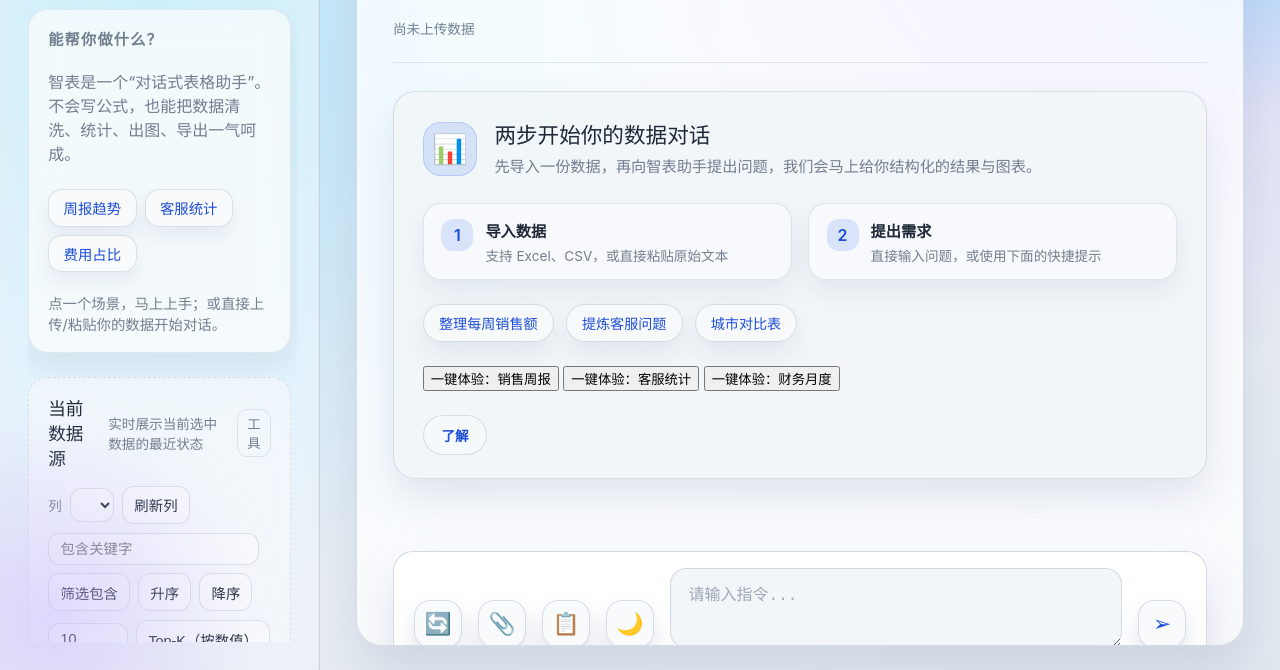
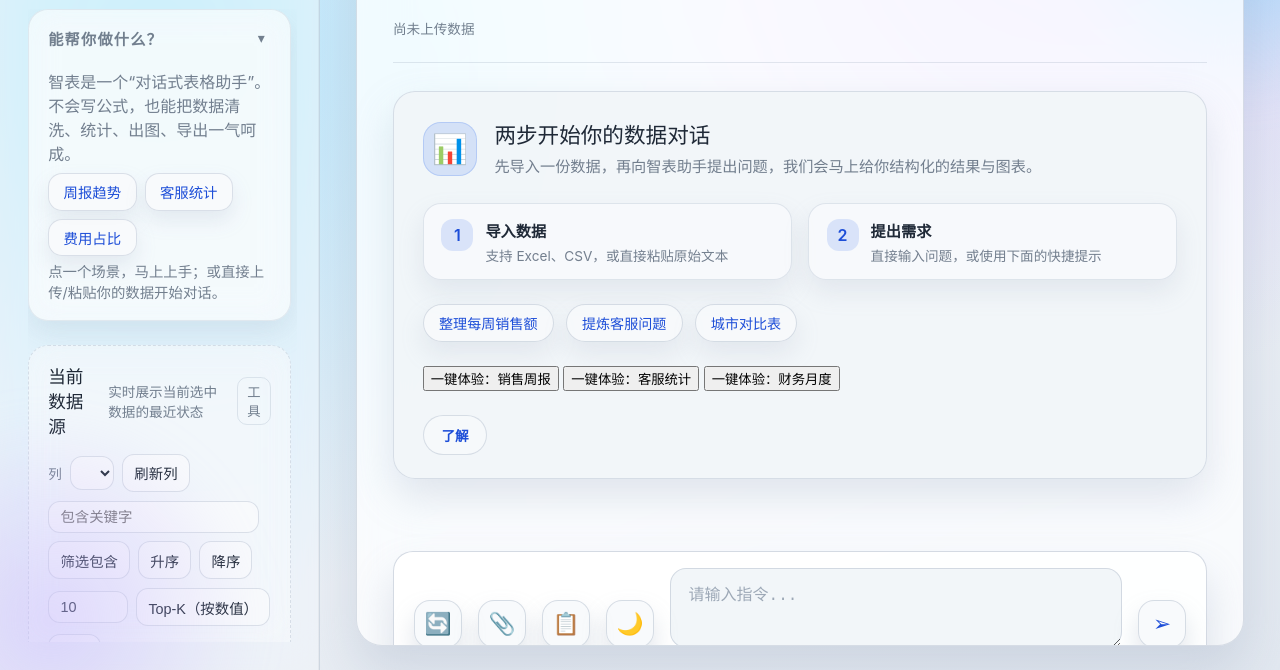
Before and after one commit to YugeGo/smartable-mvp, a website built with Vite: page index.html in a window 1280 px wide. Shown: the part 130-800 px from the top of the page. Built offline with nearby package versions, Linux system fonts and the light colour scheme.

Commit message:
feat(ui/sidebar): 侧栏区块可折叠（产品介绍/使用指南/常用统计图），状态持久化到 localStorage；优化样式与箭头动画

```diff
--- a/index.html
+++ b/index.html
@@ -19,7 +19,9 @@
             <section id="product-intro" class="sidebar-section" aria-label="产品介绍">
                 <header class="sidebar-section-header">
                     <h2>能帮你做什么？</h2>
+                    <button type="button" class="section-toggle" data-target="product-intro">▾</button>
                 </header>
+                <div class="section-body">
                     <p class="intro-copy">智表是一个“对话式表格助手”。不会写公式，也能把数据清洗、统计、出图、导出一气呵成。</p>
                     <div class="intro-chips" role="list">
                         <button type="button" class="intro-chip" data-sample="sales_weekly.csv" data-template="line-trend">周报趋势</button>
@@ -27,6 +29,7 @@
                         <button type="button" class="intro-chip" data-sample="finance_monthly.csv" data-template="pie-share">费用占比</button>
                     </div>
                     <p class="intro-note">点一个场景，马上上手；或直接上传/粘贴你的数据开始对话。</p>
+                </div>
             </section>
             <section id="data-preview" aria-live="polite" aria-label="当前数据预览" class="sidebar-section empty">
                 <header class="preview-header">
@@ -63,7 +66,9 @@
             <section id="guide-section" class="sidebar-section" aria-label="使用指南">
                 <header class="sidebar-section-header">
                     <h2>使用指南</h2>
+                    <button type="button" class="section-toggle" data-target="guide-section">▾</button>
                 </header>
+                <div class="section-body">
                     <div class="guide-controls">
                         <label for="guide-scenario">选择场景：</label>
                         <select id="guide-scenario" aria-label="选择引导场景">
@@ -72,12 +77,15 @@
                         <button type="button" id="guide-start-btn" class="guide-start">开始引导</button>
                     </div>
                     <p class="guide-note">按照场景一步步带你完成关键操作。</p>
+                </div>
             </section>
             <section id="chart-shortcuts" class="sidebar-section" aria-label="图表快捷指令">
                 <header class="shortcuts-header">
                     <h3>常用统计图</h3>
                     <span>一键生成常见图表类型</span>
+                    <button type="button" class="section-toggle" data-target="chart-shortcuts">▾</button>
                 </header>
+                <div class="section-body">
                     <div class="template-picker">
                         <label for="template-select">模板：</label>
                         <select id="template-select" aria-label="选择生成模板">
@@ -91,6 +99,7 @@
                         </select>
                     </div>
                     <div id="chart-shortcut-list" role="list"></div>
+                </div>
             </section>
         </div>
     </aside>
--- a/src/main.js
+++ b/src/main.js
@@ -70,7 +70,8 @@
 	bannerDismissed: 'smartable:banner-dismissed',
 	session: 'smartable:session',
 	darkMode: 'smartable:dark-mode',
-	toolCollapsed: 'smartable:tool-collapsed'
+	toolCollapsed: 'smartable:tool-collapsed',
+	sectionCollapsed: 'smartable:section-collapsed'
 };
 
 // --- 2. State Management ---
@@ -498,6 +499,7 @@
 initializeGuide();
 initializeProductIntro();
 initializeToolCollapse();
+initializeSidebarSectionCollapse();
 
 const dataInputColumn = document.getElementById('data-input-column');
 if (dataInputColumn) {
@@ -1319,6 +1321,55 @@
 	}
 }
 
+// 侧栏区块折叠：产品介绍、使用指南、常用统计图
+function initializeSidebarSectionCollapse() {
+	const toggles = document.querySelectorAll('.section-toggle');
+	if (!toggles || toggles.length === 0) return;
+
+	// 恢复状态
+	toggles.forEach(btn => {
+		const targetId = btn.getAttribute('data-target');
+		if (!targetId) return;
+		const section = document.getElementById(targetId);
+		if (!section) return;
+		try {
+			const raw = localStorage.getItem(STORAGE_KEYS.sectionCollapsed);
+			const map = raw ? JSON.parse(raw) : {};
+			const collapsed = !!map[targetId];
+			section.classList.toggle('collapsed', collapsed);
+			btn.setAttribute('aria-expanded', collapsed ? 'false' : 'true');
+			btn.setAttribute('aria-controls', `${targetId}-body`);
+		} catch (e) {
+			// ignore
+		}
+		// 确保 section-body 有唯一 id 便于无障碍
+		const body = section.querySelector('.section-body');
+		if (body && !body.id) {
+			body.id = `${targetId}-body`;
+		}
+	});
+
+	// 绑定点击
+	toggles.forEach(btn => {
+		btn.addEventListener('click', () => {
+			const targetId = btn.getAttribute('data-target');
+			if (!targetId) return;
+			const section = document.getElementById(targetId);
+			if (!section) return;
+			const willCollapse = !section.classList.contains('collapsed');
+			section.classList.toggle('collapsed', willCollapse);
+			btn.setAttribute('aria-expanded', willCollapse ? 'false' : 'true');
+			// 持久化
+			try {
+				const raw = localStorage.getItem(STORAGE_KEYS.sectionCollapsed);
+				const map = raw ? JSON.parse(raw) : {};
+				map[targetId] = willCollapse;
+				localStorage.setItem(STORAGE_KEYS.sectionCollapsed, JSON.stringify(map));
+			} catch (e) { /* noop */ }
+		});
+	});
+}
+
 function setActiveTable(tableName) {
 	if (!tableName || !workspace[tableName]) {
 		activeTableName = '';
--- a/style.css
+++ b/style.css
@@ -1098,6 +1098,28 @@
 	border-radius: 999px;
 }
 
+/* --- Collapsible sections --- */
+.sidebar-section .section-body { display: block; }
+.sidebar-section.collapsed .section-body { display: none; }
+.section-toggle {
+	border: none;
+	background: transparent;
+	color: var(--text-muted);
+	cursor: pointer;
+	padding: 2px 6px;
+	border-radius: 8px;
+	line-height: 1;
+	font-size: 14px;
+	transition: var(--transition);
+}
+.section-toggle:hover { background: rgba(15, 23, 42, 0.06); }
+body.dark-mode .section-toggle:hover { background: rgba(37, 99, 235, 0.2); }
+.sidebar-section .section-toggle { transform: rotate(0deg); transition: transform .18s ease; }
+.sidebar-section.collapsed .section-toggle { transform: rotate(-90deg); }
+
+/* 轻量说明文字 */
+.intro-note, .guide-note { color: var(--text-muted); font-size: 12px; margin-top: 6px; }
+
 .message {
 	max-width: 78%;
 	padding: 1rem 1.25rem;
```
Lines whose indentation alone changed are shown as unchanged.
